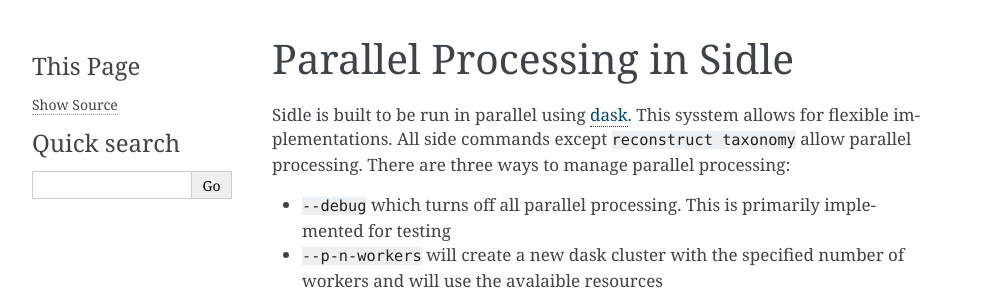
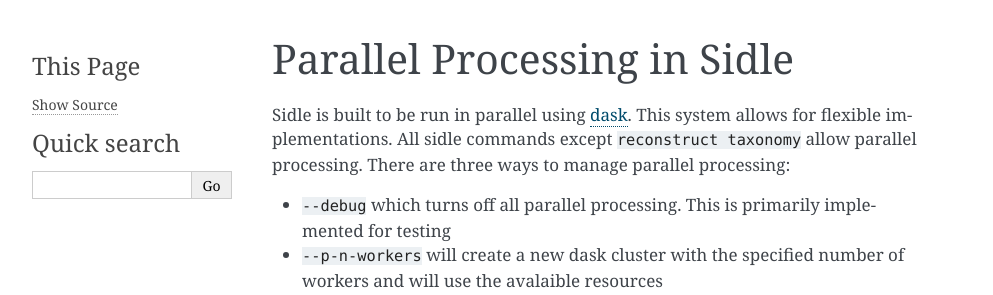
Before and after one commit to jwdebelius/q2-sidle, a Sphinx documentation site: the page built from docs/source/parallel_processing.rst, in a window 1280 px wide. Shown: the top 295 px of the page, without its empty margins (148-1141 px from the left). Built offline with Sphinx 7.4.7, drawn with Linux system fonts in a browser that asks for light colours.

Commit message:
spelling Sidle

```diff
--- a/docs/source/parallel_processing.rst
+++ b/docs/source/parallel_processing.rst
@@ -1,7 +1,7 @@
 Parallel Processing in Sidle
 ----------------------------
 
-Sidle is built to be run in parallel using `dask`_. This sysstem allows for flexible implementations. All side commands except ``reconstruct taxonomy`` allow parallel processing. There are three ways to manage parallel processing:
+Sidle is built to be run in parallel using `dask`_. This system allows for flexible implementations. All sidle commands except ``reconstruct taxonomy`` allow parallel processing. There are three ways to manage parallel processing:
 
 * ``--debug`` which turns off all parallel processing. This is primarily implemented for testing
 * ``--p-n-workers`` will create a new dask cluster with the specified number of workers and will use the avalaible resources
```
